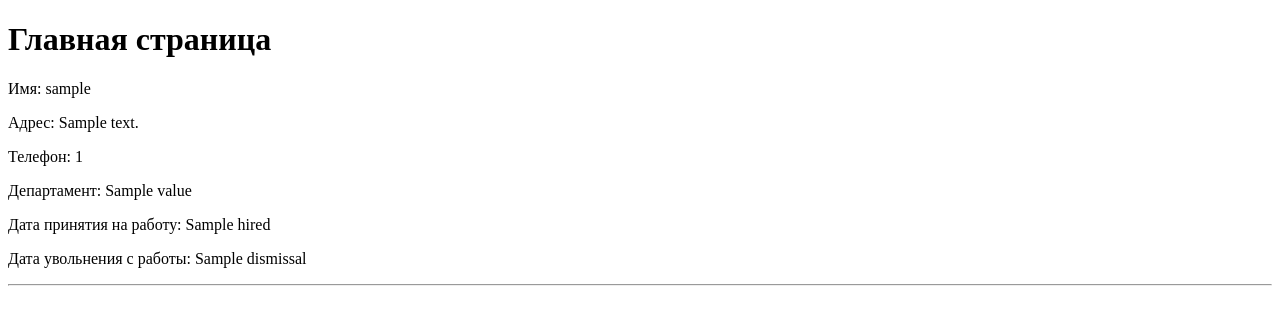
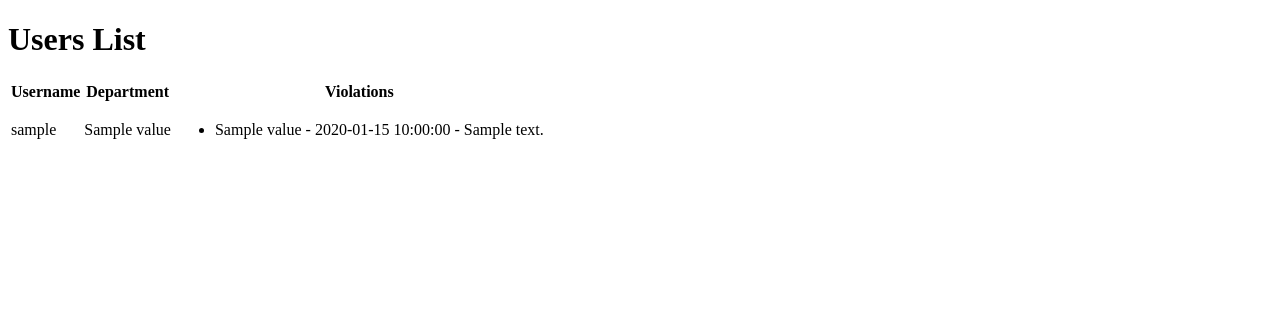
Before and after one commit to ngbaranov/SingleWindows, a FastAPI app: template app/templates/index.html in a window 1280 px wide. Shown: the top 325 px of the page. Run offline with FastAPI, Linux system fonts and the light colour scheme; the template is opened without the code that fills it: most values are stand-ins (such as "Sample title", 1, 10 or a date in 2020); parts of the project's set-up code (start-up, migrations or seed data) failed here and were passed over.

Commit message:
add deportament correction input_user, index

```diff
--- a/app/models/models.py
+++ b/app/models/models.py
@@ -10,7 +10,6 @@ class User(Base):
     username:Mapped[str]
     address:Mapped[str]
     phone_number:Mapped[str|None]
-    # department:Mapped[Departments] = mapped_column(default=Departments.General)
     hired:Mapped[date]
     dismissal:Mapped[date|None]
     department_id:Mapped[int] = mapped_column(ForeignKey('departmentusers.id'))
--- a/app/routers/index.py
+++ b/app/routers/index.py
@@ -13,6 +13,7 @@ templates = Jinja2Templates(directory="app/templates")
 
 @router.get("/")
 async def get_index(request: Request, db: Annotated[AsyncSession, Depends(get_db)]):
-    users = await UsersDAO.get_all_users(db)
+    users = await UsersDAO.get_users_with_details(db)
 
-    return templates.TemplateResponse("index.html", {"request": request, "users": users})
+
+    return templates.TemplateResponse("index.html", {"request": request, 'users': users})
--- a/app/templates/index.html
+++ b/app/templates/index.html
@@ -2,21 +2,33 @@
 <html lang="en">
 <head>
     <meta charset="UTF-8">
-    <title>Главная страница</title>
+    <title>Users</title>
 </head>
 <body>
-    <h1>Главная страница</h1>
-    {% for user in users %}
-        <p>Имя: {{ user.username }}</p>
-        <p>Адрес: {{ user.address }}</p>
-        <p>Телефон: {{ user.phone_number }}</p>
-        <p>Департамент: {{ user.department.value }}</p>
-        <p>Дата принятия на работу: {{ user.hired }}</p>
-        {% if user.dismissal %}
-            <p>Дата увольнения с работы: {{ user.dismissal }}</p>
-        {% endif %}
-        <hr>
-    {% endfor %}
-
+    <h1>Users List</h1>
+    <table>
+        <thead>
+            <tr>
+                <th>Username</th>
+                <th>Department</th>
+                <th>Violations</th>
+            </tr>
+        </thead>
+        <tbody>
+            {% for user in users %}
+            <tr>
+                <td>{{ user.username }}</td>
+                <td>{{ user.department.name.value }}</td>
+                <td>
+                    <ul>
+                        {% for violation in user.violations %}
+                        <li>{{ violation.type_violation.value }} - {{ violation.date_violation }} - {{ violation.description }}</li>
+                        {% endfor %}
+                    </ul>
+                </td>
+            </tr>
+            {% endfor %}
+        </tbody>
+    </table>
 </body>
 </html>
```
Also changed, not shown: app/dao/base.py (+11 -0 lines), app/routers/input_user.py (+6 -1 lines).
